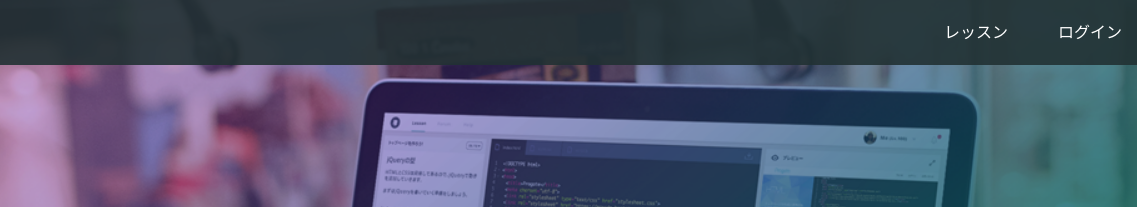
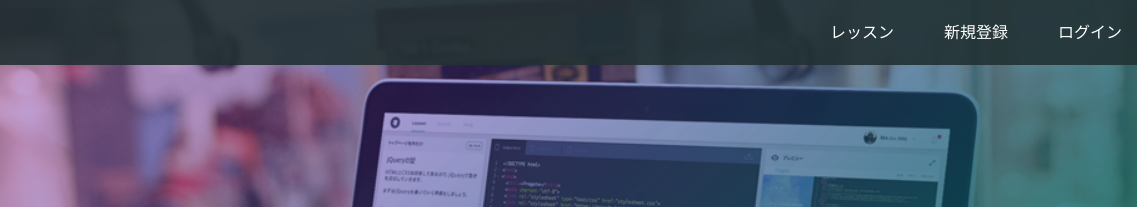
Before and after one commit to nisiehigasie/d, a plain HTML site: page index.html in a window 1280 px wide. Shown: the top 207 px of the page, 143-1280 px from the left. Drawn offline with Linux system fonts and the light colour scheme.

Commit message:
Update index.html

```diff
--- a/index.html
+++ b/index.html
@@ -16,6 +16,7 @@
       <span class="fa fa-bars menu-icon"></span>
       <div class="header-right">
         <a href="#">レッスン</a>
+        <a href="#">新規登録</a>
         <a href="#" class="login">ログイン</a>
       </div>
     </div>
```
